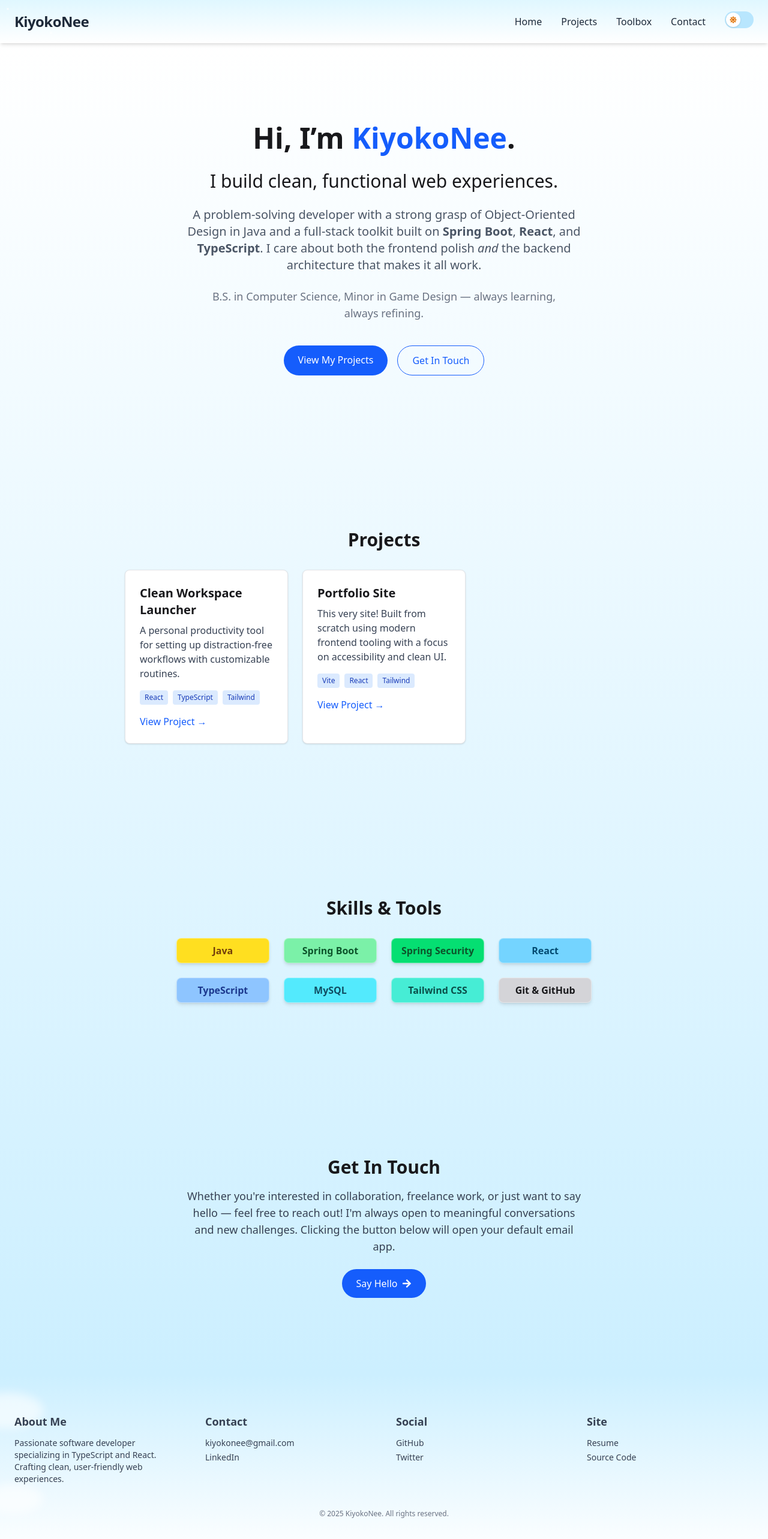
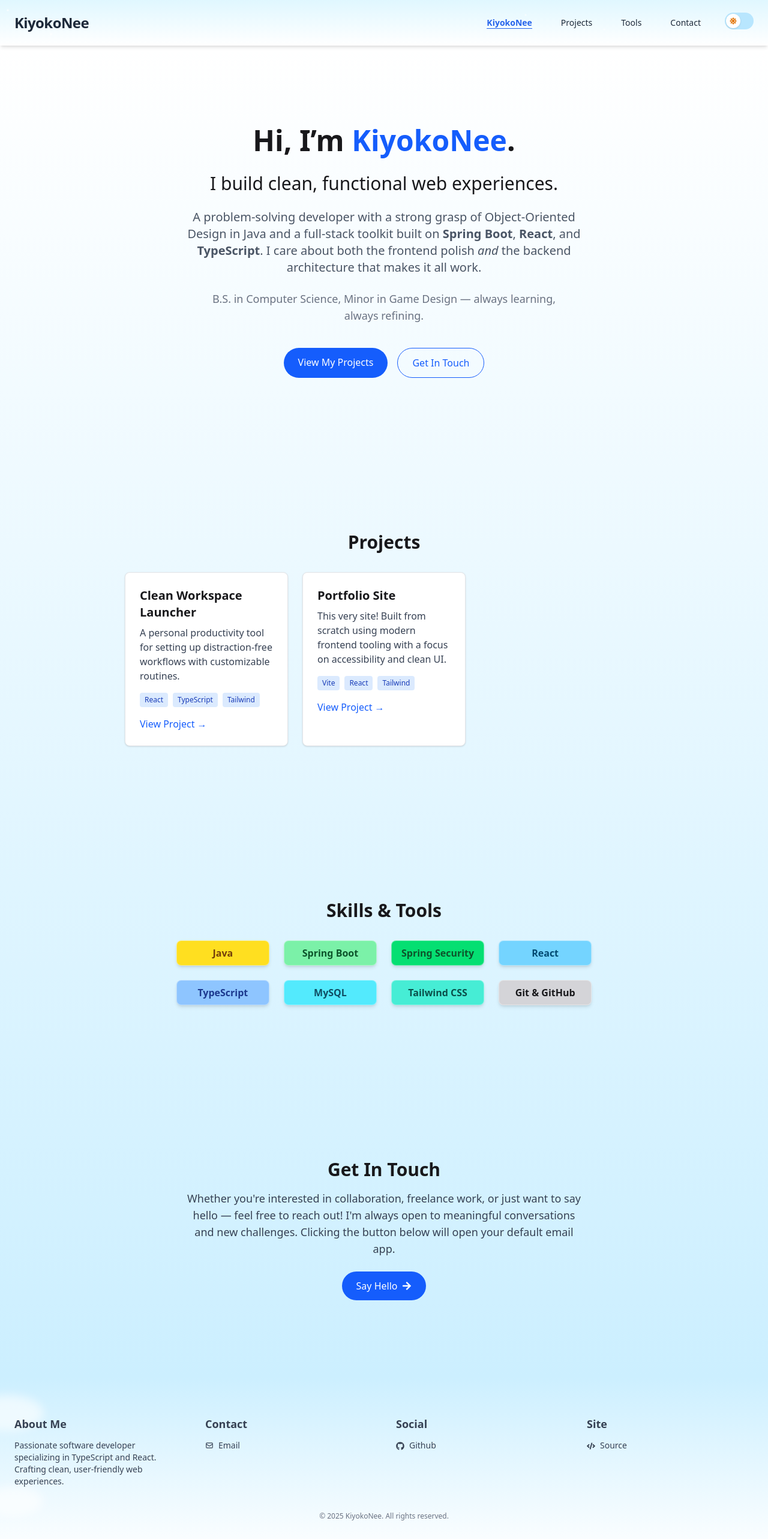
Before and after one commit to KiyokoNee/portfolio, a React (Vite) app in the folder portfolio-client/: page / in a window 1280 px wide. Shown: the top 2566 px of the page at 60% size. Built offline with nearby package versions, Linux system fonts and the light colour scheme.

Commit message:
done with most of it. just need to add backend with node.js and email submissions.

```diff
--- a/portfolio-client/src/components/Navbar.tsx
+++ b/portfolio-client/src/components/Navbar.tsx
@@ -2,16 +2,13 @@ import {DarkModeToggle} from "./DarkModeToggle.tsx";
 import {useState} from "react";
 import {RxCross2} from "react-icons/rx";
 import {IoIosMenu} from "react-icons/io";
-
-const navLinks = [
-    {label: 'Home', href: '#home'},
-    {label: 'Projects', href: '#projects'},
-    {label: 'Toolbox', href: '#tools'},
-    {label: 'Contact', href: '#contact'},
-]
+import {siteSections} from "../config/siteSections.ts";
+import {pageMeta} from "../config/siteMeta.ts";
+import {useActiveSection} from "../hooks/useActiveSection.ts";
 
 export const Navbar = () => {
     const [navBarOpen, setNavBarOpen] = useState<boolean>(false)
+    const activeSection = useActiveSection();
 
     return (
         <header
@@ -31,10 +28,10 @@ export const Navbar = () => {
                 </div>
 
                 {/* Right Side of Screen: NavLinks + Toggle + Menu Hamburger */}
-                <div className="relative flex items-center gap-4">
+                <div className="flex items-center gap-4">
                     {/* Navigation with stars */}
                     {/* Nav + Toggle + Dark Mode */}
-                    <nav className="relative flex items-center gap-4">
+                    <nav className="flex items-center justify-end gap-4">
                         {/* Nav links */}
                         <ul
                             className={`transition-max-height duration-300 ease-in-out overflow-hidden flex flex-col w-full max-h-0 pb-0
@@ -43,9 +40,17 @@ export const Navbar = () => {
                             sm:bg-none sm:dark:bg-none sm:pb-0
                             `}
                         >
-                            {navLinks.map(({label, href}) => (
-                                <li key={label} className="sm:inline-block px-4 py-2 hover-glow">
-                                    <a href={href}>{label}</a>
+                            {siteSections.map((section) => (
+                                <li key={section} className={`px-6 py-3 text-lg sm:text-sm sm:inline-block hover-glow relative ${section === activeSection ? "nav-active" : ""}`}>
+                                    <a
+                                        href={`#${section}`}
+                                        onClick={() => setNavBarOpen(false)}
+                                    >
+                                        {pageMeta[section].title.split(" | ")[0]}
+                                        {/* Randomly sprinkle a star near some links */}
+                                        {section === "home" && <div className="star sm:top-2 sm:right-3 top-13 left-22" style={{ animationDelay: '0.6s' }} />}
+                                        {section === "tools" && <div className="star sm:top-8 sm:left-[-5px] top-15 left-10" style={{ boxShadow: '0 0 3px 1px rgba(255, 255, 255, 0.5)', animationDelay: '0.9s' }} />}
+                                    </a>
                                 </li>
                             ))}
                         </ul>
--- a/portfolio-client/src/components/ProfileFooter.tsx
+++ b/portfolio-client/src/components/ProfileFooter.tsx
@@ -1,7 +1,27 @@
-import {useEffect, useRef} from "react";
+import {type JSX, useEffect, useRef} from "react";
+import {siteMeta} from "../config/siteMeta.ts";
+import { FaGithub, FaLinkedin, FaMastodon, FaTwitter, FaYoutube, FaCode} from "react-icons/fa";
+import {HiOutlineDocumentText, HiOutlineMail} from "react-icons/hi";
+import { PiGlobeSimpleBold } from "react-icons/pi";
+
+const socialIcons: Record<string, JSX.Element> = {
+    github: <FaGithub className="inline-block mr-2" />,
+    linkedin: <FaLinkedin className="inline-block mr-2" />,
+    twitter: <FaTwitter className="inline-block mr-2" />,
+    mastodon: <FaMastodon className="inline-block mr-2" />,
+    youtube: <FaYoutube className="inline-block mr-2" />,
+};
+
+const siteIcons: Record<string, JSX.Element> = {
+    resume: <HiOutlineDocumentText className="inline-block mr-2" />,
+    blog: <PiGlobeSimpleBold className="inline-block mr-2" />,
+    source: <FaCode className="inline-block mr-2" />,
+};
+
 
 export const ProfileFooter = () => {
     const starLayerRef = useRef<HTMLDivElement>(null);
+    const {email, handle, socialLinks, siteLinks} = siteMeta;
 
     // Create shooting star element and add it to starLayerRef container
     const createShootingStar = () => {
@@ -94,28 +114,58 @@ export const ProfileFooter = () => {
                 <div>
                     <h4 className="font-bold text-lg mb-3">Contact</h4>
                     <ul className="space-y-1">
-                        <li><a href="mailto:kiyokonee@gmail.com" className="hover:underline">kiyokonee@gmail.com</a></li>
-                        <li><a href="https://linkedin.com/in/yourprofile" target="_blank" rel="noopener noreferrer" className="hover:underline">LinkedIn</a></li>
+                        <li>
+                            <a href={`mailto:${email}`} className="hover:underline flex items-center">
+                                <HiOutlineMail className="inline-block mr-2" />
+                                Email
+                            </a>
+                        </li>
                     </ul>
                 </div>
                 <div>
                     <h4 className="font-bold text-lg mb-3">Social</h4>
                     <ul className="space-y-1">
-                        <li><a href="https://github.com/kiyokonee" target="_blank" rel="noopener noreferrer" className="hover:underline">GitHub</a></li>
-                        <li><a href="https://twitter.com/kiyokonee" target="_blank" rel="noopener noreferrer" className="hover:underline">Twitter</a></li>
+                        {Object.entries(socialLinks).map(([key, url]) =>
+                            url ? (
+                                <li key={key}>
+                                    <a
+                                        href={url}
+                                        target="_blank"
+                                        rel="noopener noreferrer"
+                                        className="hover:underline"
+                                    >
+                                        {socialIcons[key] ?? null}
+                                        <span>{key.charAt(0).toUpperCase() + key.slice(1)}</span>
+                                    </a>
+                                </li>
+                            ) : null
+                        )}
                     </ul>
                 </div>
                 <div>
                     <h4 className="font-bold text-lg mb-3">Site</h4>
                     <ul className="space-y-1">
-                        <li><a href="#" className="hover:underline">Resume</a></li>
-                        <li><a href="https://github.com/kiyokonee/portfolio" target="_blank" rel="noopener noreferrer" className="hover:underline">Source Code</a></li>
+                        {Object.entries(siteLinks).map(([key, url]) =>
+                            url ? (
+                                <li key={key}>
+                                    <a
+                                        href={url}
+                                        target="_blank"
+                                        rel="noopener noreferrer"
+                                        className="hover:underline"
+                                    >
+                                        {siteIcons[key] ?? null}
+                                        <span>{key.charAt(0).toUpperCase() + key.slice(1)}</span>
+                                    </a>
+                                </li>
+                            ) : null
+                        )}
                     </ul>
                 </div>
             </div>
 
             <div className="relative z-10 text-center text-xs mt-10 text-gray-500">
-                &copy; {new Date().getFullYear()} KiyokoNee. All rights reserved.
+                &copy; {new Date().getFullYear()} {handle}. All rights reserved.
             </div>
         </footer>
     )
--- a/portfolio-client/src/config/siteMeta.ts
+++ b/portfolio-client/src/config/siteMeta.ts
@@ -1,10 +1,23 @@
+import type {SiteSection} from "./siteSections.ts";
+
 type siteMetaData = {
     handle: string,
     fullName: string,
     showFullName: boolean,
     tagline: string,
     domain: string,
-    email: string
+    email: string,
+    socialLinks: {
+        github?: string,
+        linkedin?: string, // Future use
+        mastodon?: string,
+        youtube?: string
+    },
+    siteLinks: {
+        resume?: string, // Future use
+        blog?: string,
+        source?: string
+    }
 }
 
 
@@ -13,12 +26,7 @@ type pageSpecificData = {
     description: string
 }
 
-type pageMetaData = {
-    home: pageSpecificData,
-    projects: pageSpecificData,
-    tools: pageSpecificData,
-    contact: pageSpecificData
-}
+type pageMetaData = Record<SiteSection, pageSpecificData>
 
 export const siteMeta:siteMetaData = {
     handle: "KiyokoNee",
@@ -26,7 +34,13 @@ export const siteMeta:siteMetaData = {
     showFullName: false,
     tagline: "Toolmaker. Web developer. Clean UI enthusiast.",
     domain: "kiyokonee.dev",
-    email: "kiyokonee@gmail.com"
+    email: "kiyokonee@gmail.com",
+    socialLinks: {
+        github: "https://github.com/KiyokoNee",
+    },
+    siteLinks: {
+        source: "https://github.com/KiyokoNee/portfolio"
+    }
 }
 
 export const pageMeta:pageMetaData = {
--- /dev/null
+++ b/portfolio-client/src/config/siteSections.ts
@@ -0,0 +1,2 @@
+export const siteSections = ['home', 'projects', 'tools', 'contact'] as const;
+export type SiteSection = (typeof siteSections)[number];
--- /dev/null
+++ b/portfolio-client/src/hooks/useActiveSection.ts
@@ -0,0 +1,30 @@
+import {useEffect, useState} from "react";
+import {siteSections} from "../config/siteSections.ts";
+
+export const useActiveSection = () => {
+    const [activeSection, setActiveSection] = useState<string>("home");
+
+    useEffect(() => {
+        const observer = new IntersectionObserver(
+            (entries) => {
+                const visible = entries.find((entry) => entry.isIntersecting);
+                if(visible?.target.id) {
+                    setActiveSection(visible.target.id)
+                }
+            },
+            {
+                rootMargin: "-30% 0px -50% 0px",
+                threshold: 0.1
+            }
+        );
+
+        siteSections.forEach((id) => {
+            const section = document.getElementById(id);
+            if (section) observer.observe(section);
+        })
+
+        return () => observer.disconnect();
+    }, []);
+
+    return activeSection;
+}
--- a/portfolio-client/src/index.css
+++ b/portfolio-client/src/index.css
@@ -65,6 +65,17 @@
     filter: drop-shadow(0 0 6px rgba(147, 197, 253, 0.6));
 }
 
+/* New class for active nav link */
+.nav-active {
+    font-weight: bold;
+    color: #2563eb; /* Tailwind blue-600 for better contrast in light mode */
+    text-decoration: underline;
+    text-underline-offset: 4px;
+}
+
+.dark .nav-active {
+    color: #fde68a;
+}
 
 .star {
     position: absolute;
--- a/portfolio-client/src/sections/Hero.tsx
+++ b/portfolio-client/src/sections/Hero.tsx
@@ -1,11 +1,13 @@
 import {SectionWrapper} from "../components/SectionWrapper.tsx";
+import {siteMeta} from "../config/siteMeta.ts";
+import {siteSections} from "../config/siteSections.ts";
 
 export const Hero = () => {
     return (
         <SectionWrapper id="home">
             <div className="flex flex-col items-center text-center gap-6">
                 <h1 className="text-4xl sm:text-5xl font-bold leading-tight">
-                    <span className="block">Hi, I’m <span className="text-blue-600 dark:text-sky-300">KiyokoNee</span>.</span>
+                    <span className="block">Hi, I’m <span className="text-blue-600 dark:text-sky-300">{siteMeta.handle}</span>.</span>
                 </h1>
 
                 <p>
@@ -22,13 +24,13 @@ export const Hero = () => {
 
                 <div className="flex gap-4 mt-4">
                     <a
-                        href="#projects"
+                        href={`#${siteSections[1]}`}
                         className="px-6 py-3 rounded-full bg-blue-600 text-white dark:bg-sky-500 dark:text-zinc-900 hover:bg-blue-700 dark:hover:bg-sky-400 transition-colors"
                     >
                         View My Projects
                     </a>
                     <a
-                        href="#contact"
+                        href={`#${siteSections[3]}`}
                         className="px-6 py-3 rounded-full border border-blue-600 dark:border-sky-500 text-blue-600 dark:text-sky-400 hover:bg-blue-50 dark:hover:bg-zinc-800 transition-colors"
                     >
                         Get In Touch
```
